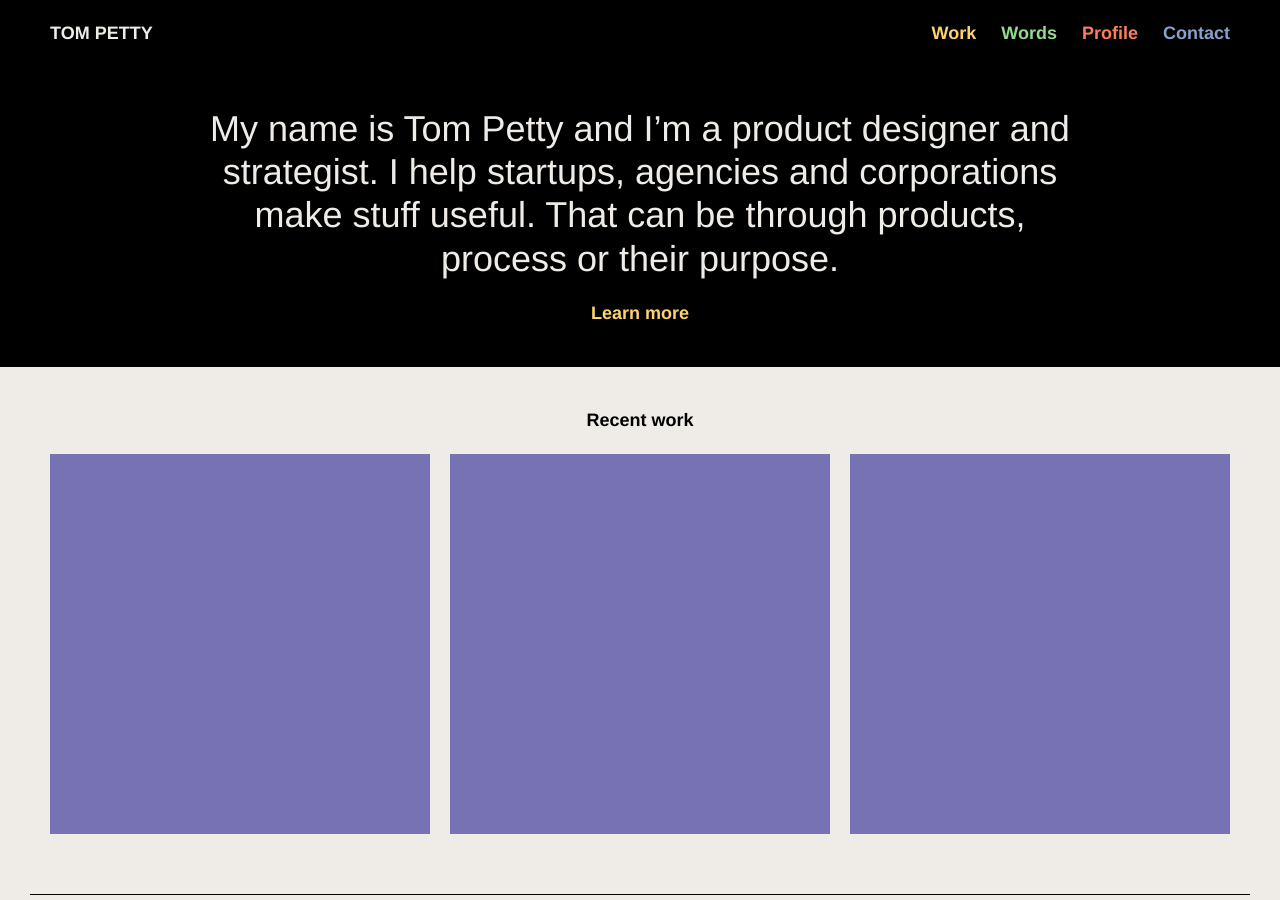
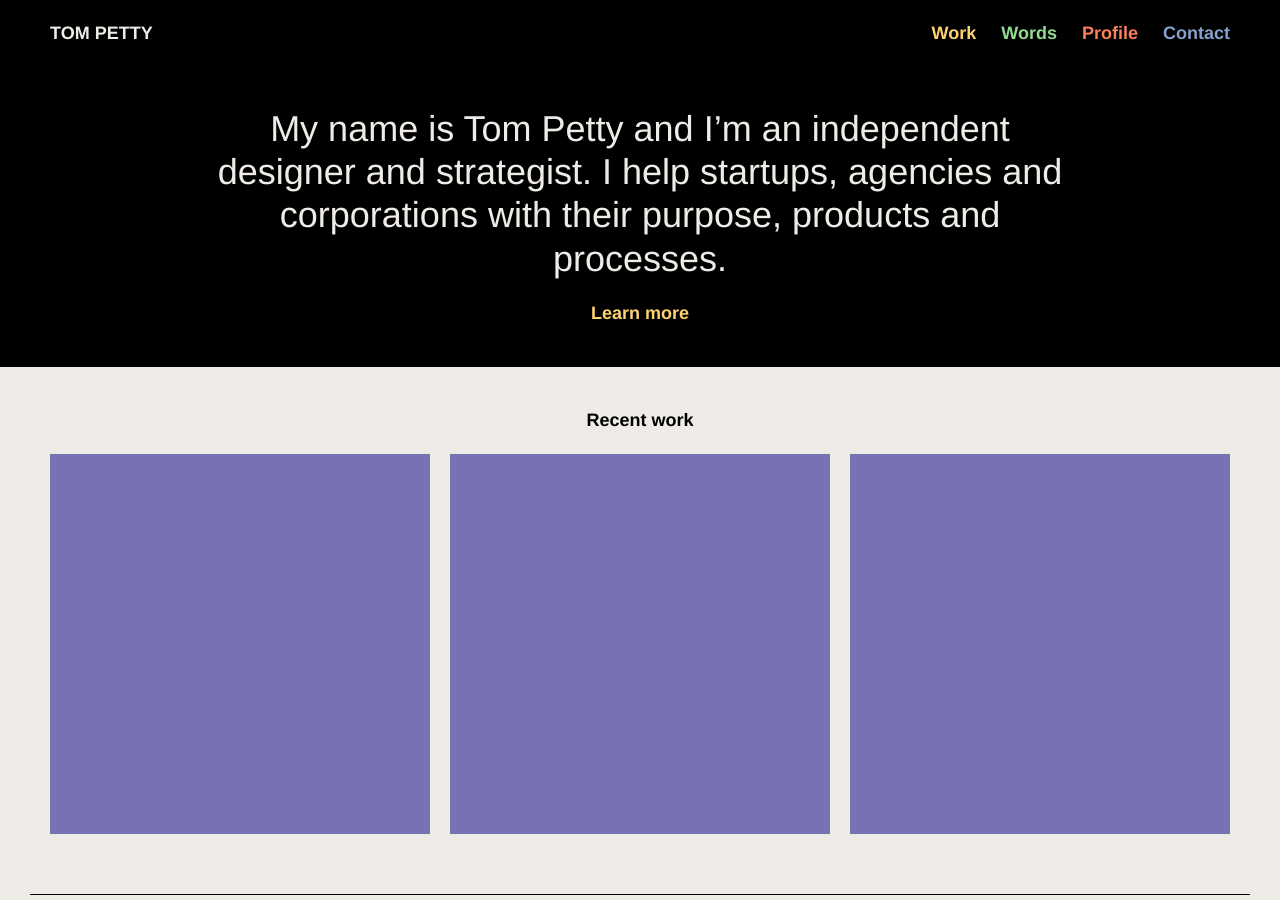
Before and after one commit to anothertompetty/portfolio, a Jekyll site: the page built from index.html, in a window 1280 px wide and 900 px high. Built offline with Jekyll 4.4.1, drawn with Linux system fonts in a browser that asks for light colours; nearby versions of some CDN libraries; Markdown is read by kramdown in place of the engine named in the settings.

Commit message:
updating about me

```diff
--- a/index.html
+++ b/index.html
@@ -6,12 +6,11 @@ layout: default
 
 		<div class="contain">
 
-			<h2>My name is Tom Petty and I’m a
-			product designer and strategist.
+			<h2>My name is Tom Petty and I’m an
+			independent designer and strategist.
 			I help startups, agencies and
-			corporations make stuff useful.
-			That can be through products,
-			process or their purpose.</h2>
+			corporations with their purpose,
+			products and processes.</h2>
 
 			<span class="expand yellow-text">Learn more</span>
 
```
